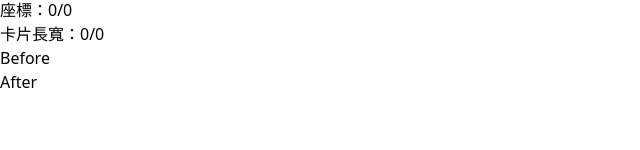
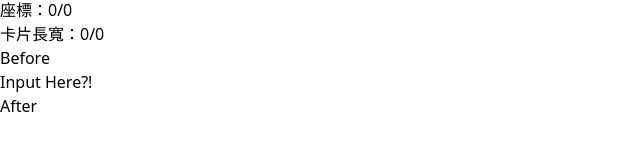
Before and after one commit to wowdacom/time-line-drag-and-drop, a Vue app: page / in a window 1280 px wide. Shown: the part 434-584 px from the top of the page, without its empty margins (0-640 px from the left). Built offline with nearby package versions, Linux system fonts and the light colour scheme; the HTML template or start-up script is replaced by a standard one.

Commit message:
新增如果超過提示卡片就移動位置

```diff
--- a/src/components/HelloWorld.vue
+++ b/src/components/HelloWorld.vue
@@ -248,6 +248,7 @@ const data = ref([
 ]);
 const cardContainer = ref(null);
 const card = ref(null);
+const timelineCards = ref([]);
 const cardX = ref(0);
 const cardY = ref(0);
 const cardWidth = ref(0);
@@ -261,6 +262,7 @@ const cardPosition = reactive({
 const draggingStyle = ref({});
 const mousePos = reactive({ x: undefined, y: undefined });
 const isMoveInTimeline = ref(false);
+const isOverOutline = ref(false);
 
 const timelineContainer = ref(null);
 const timeline = ref(null);
@@ -338,13 +340,31 @@ const currentDraggingStyle = computed({
 
 const handleTimelineObserver = (entries) => {
   const rect = timeline.value.getBoundingClientRect();
+  const firstCard = timelineCards.value[0].getBoundingClientRect();
   const rectTop = rect.top + window.scrollY;
+  const firstCardTop = firstCard.top + window.scrollY;
   if (cardPosition.rightBottom.y > rectTop) {
     isMoveInTimeline.value = true;
   } else {
     isMoveInTimeline.value = false;
   }
+
+  if (cardPosition.rightBottom.y > firstCardTop) {
+    isOverOutline.value = true;
+  } else {
+    isOverOutline.value = false;
+  }
 };
+
+const outlineStatus = computed(() => {
+  let timelineControl = isMoveInTimeline.value
+    ? "opacity-50 bg-yellow-300 relative"
+    : "opacity-0";
+  let overOutlineControl = isOverOutline.value
+    ? "transform translate-y-full"
+    : "";
+  return timelineControl + " " + overOutlineControl;
+});
 
 onMounted(() => {
   card.value.addEventListener("mousedown", dragstart_handler);
@@ -424,14 +444,16 @@ const count = ref(0);
         class="flex flex-col justify-center absolute top-[250px] left-1/2 transform -translate-x-1/2 -translate-y-1/2 z-20"
       >
         <li
-          class="outline card mt-2 w-72 h-28 border rounded-md"
-          :class="
-            isMoveInTimeline ? 'opacity-50 bg-yellow-300 relative' : 'opacity-0'
-          "
-        ></li>
+          class="outline card mt-2 w-72 h-28 border rounded-md flex justify-center items-center transition-all"
+          :class="outlineStatus"
+        >
+          Input Here?!
+        </li>
         <li
-          class="card mt-2 w-72 h-28 border rounded-md p-4 flex"
+          ref="timelineCards"
+          class="card mt-2 w-72 h-28 border rounded-md p-4 flex transition-all"
           v-for="step in 1"
+          :class="isOverOutline ? 'transform -translate-y-full' : ''"
         ></li>
       </ul>
     </div>
```
